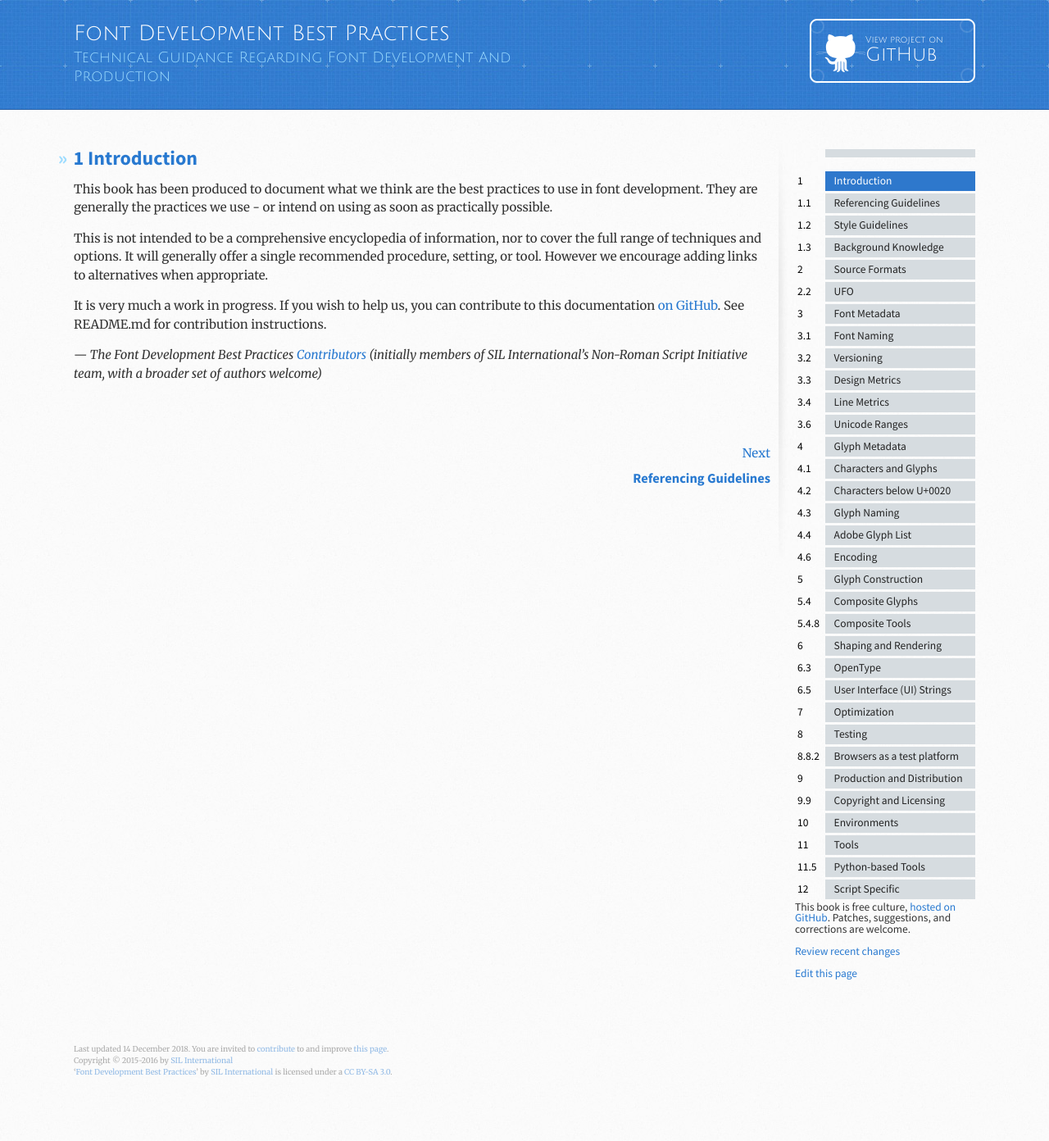
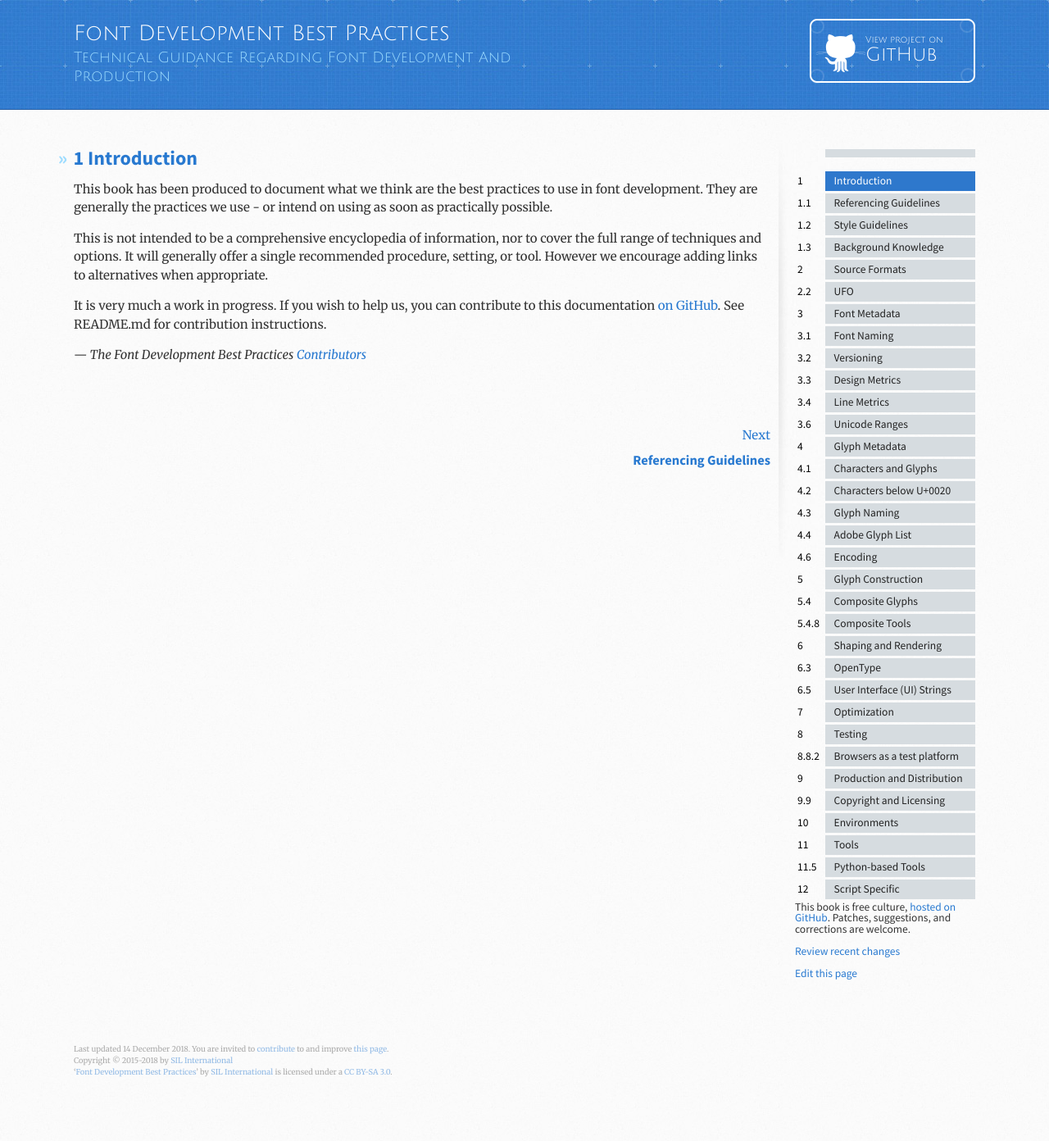
Before and after one commit to silnrsi/FDBP, a Jekyll site: the page built from en-US/Introduction.md, in a window 1280 px wide. Shown: the whole page at 82% size. Built offline with Jekyll 4.4.1, drawn with Linux system fonts in a browser that asks for light colours.

Commit message:
NRSI name change

```diff
--- a/_includes/footer.html
+++ b/_includes/footer.html
@@ -3,7 +3,7 @@
 
 <div class="inner">
   <p>Last updated {{ site.time | date_to_long_string }}. You are invited to <a href="{{site.repourl}}">contribute</a> to and improve <a class="editthispage" href="https:{{site.repourl}}/blob/gh-pages{{ page.url | replace: '.html', '.md' }}" target="_blank">this page</a>.</p>
-  <p>Copyright &copy; 2015-2016 by <a href="http://www.sil.org">SIL International</a></p>
+  <p>Copyright &copy; 2015-2018 by <a href="http://www.sil.org">SIL International</a></p>
   <p>‘<a href="{{site.url}}"><span xmlns:dct="http://purl.org/dc/terms/" property="dct:title">{{site.title}}</span></a>’ by <a xmlns:cc="http://creativecommons.org/ns#" href="http://www.sil.org" property="cc:attributionName" rel="cc:attributionURL">SIL International</a> is licensed under a <a rel="license" href="http://creativecommons.org/licenses/by-sa/3.0/deed.en_US">CC BY-SA 3.0</a>.
 </div>
 
--- a/en-US/Introduction.md
+++ b/en-US/Introduction.md
@@ -15,7 +15,7 @@ This is not intended to be a comprehensive encyclopedia of information, nor to c
 It is very much a work in progress. If you wish to help us, you can contribute to this documentation [on GitHub].
 See README.md for contribution instructions.
 
-*&mdash; The Font Development Best Practices [Contributors] (initially members of SIL International's Non-Roman Script Initiative team, with a broader set of authors welcome)*
+*&mdash; The Font Development Best Practices [Contributors]*
 
 [on GitHub]: {{site.repourl}}
 [Contributors]: https://github.com/silnrsi/FDBP/blob/gh-pages/AUTHORS.txt
```
Also changed, not shown: en-US/Python-based_tools.md (+1 -1 lines).
